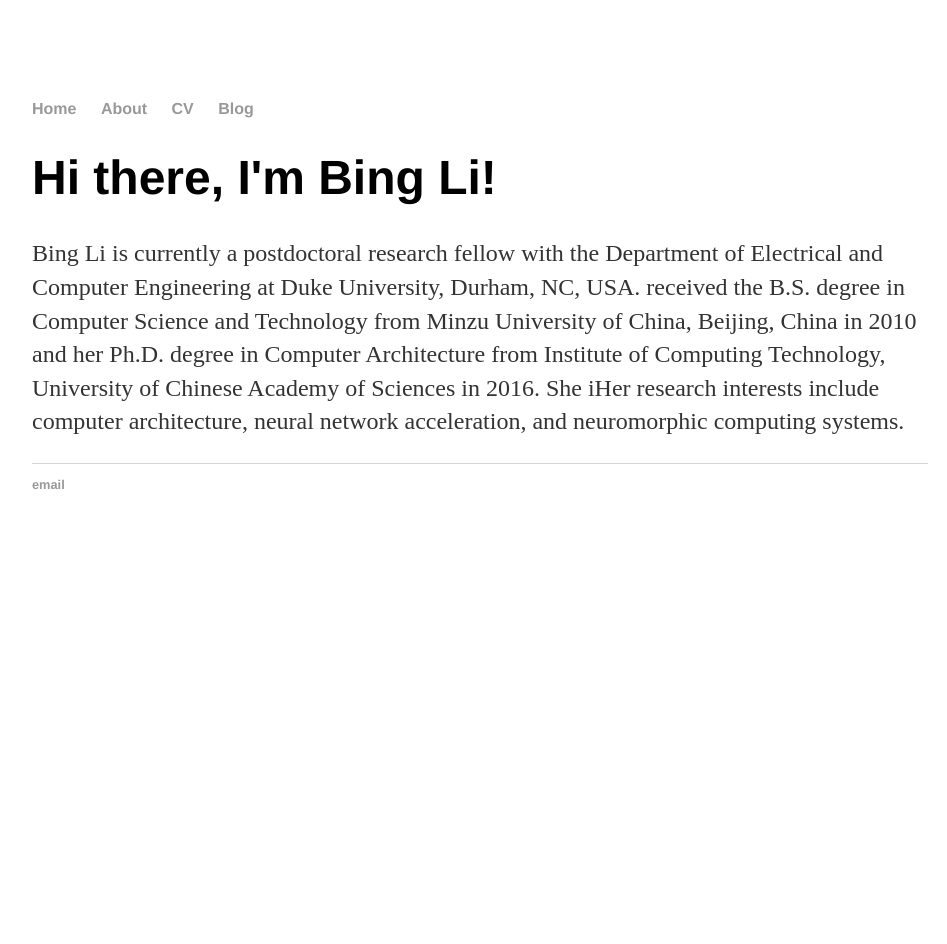
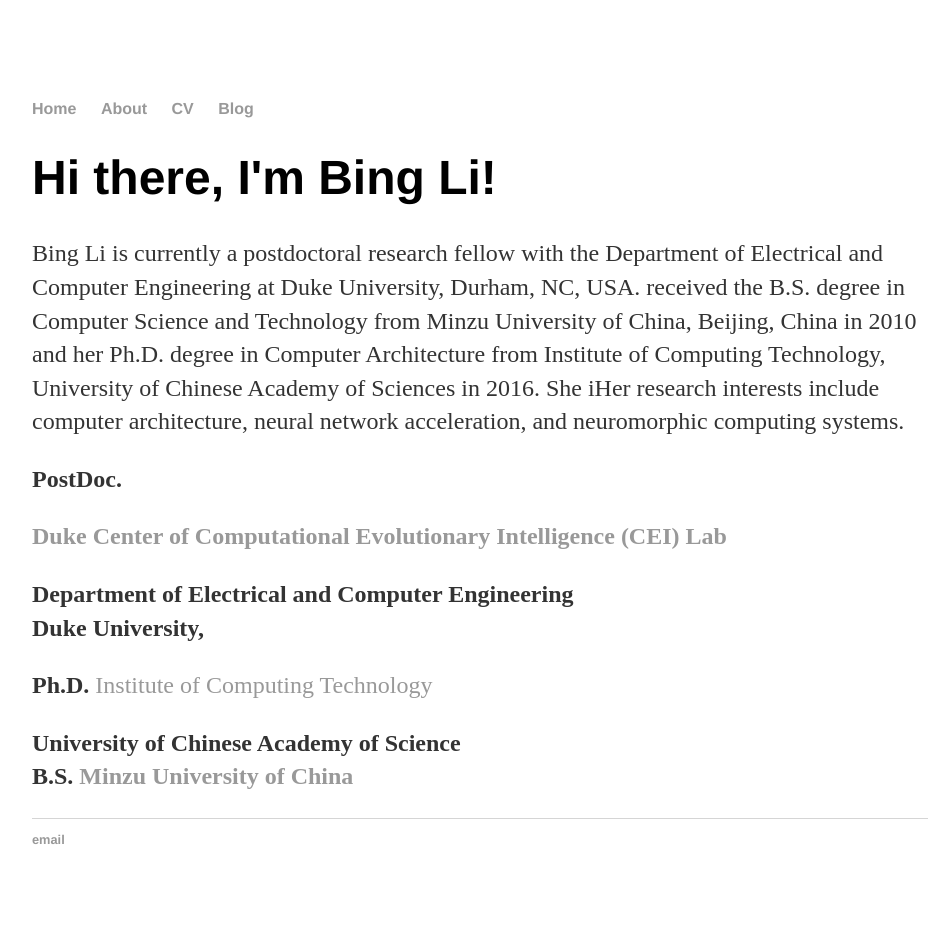
Before and after one commit to libingict/libingict.github.io, a Jekyll site: the page built from index.html, in a window 1280 px wide. Shown: the whole page, without its empty margins (160-1107 px from the left). Built offline with Jekyll 4.4.1, drawn with Linux system fonts in a browser that asks for light colours; before the commit the page ends 900 px from its top, so only the background shows below that.

Commit message:
Update Index.html

```diff
--- a/index.html
+++ b/index.html
@@ -7,4 +7,17 @@
 		<p>
 		Bing Li is currently a postdoctoral research fellow with the Department of Electrical and Computer Engineering at Duke University, Durham, NC, USA. received the B.S. degree in Computer Science and Technology from Minzu University of China, Beijing, China in 2010 and her Ph.D. degree in Computer Architecture from Institute of Computing Technology, University of Chinese Academy of Sciences in 2016. She iHer research interests include computer architecture, neural network acceleration, and neuromorphic computing systems.
 	</p>
+	    <p><b>PostDoc.</b></p>
+           <p><b><a href="http://cei.pratt.duke.edu/">Duke Center of Computational Evolutionary Intelligence (CEI) Lab</a></b></p>
+    	   <p><b>Department of Electrical and Computer Engineering <br/>
+    	   Duke University,</b></p>
+           <p><b>Ph.D.</b>
+           <a href="http://english.ict.cas.cn/">
+           	Institute of Computing Technology
+           </a></b></p>
+    	   <p><b> University of Chinese Academy of Science
+           </a> <span xml:lang="en-us" lang="en-us"> </span><br/>
+           <b>B.S.</b><span xml:lang="en-us" lang="en-us">   </span>
+           <a href="#">Minzu University of China</a></p>
+
 </div><!-- /.blurb -->
```
